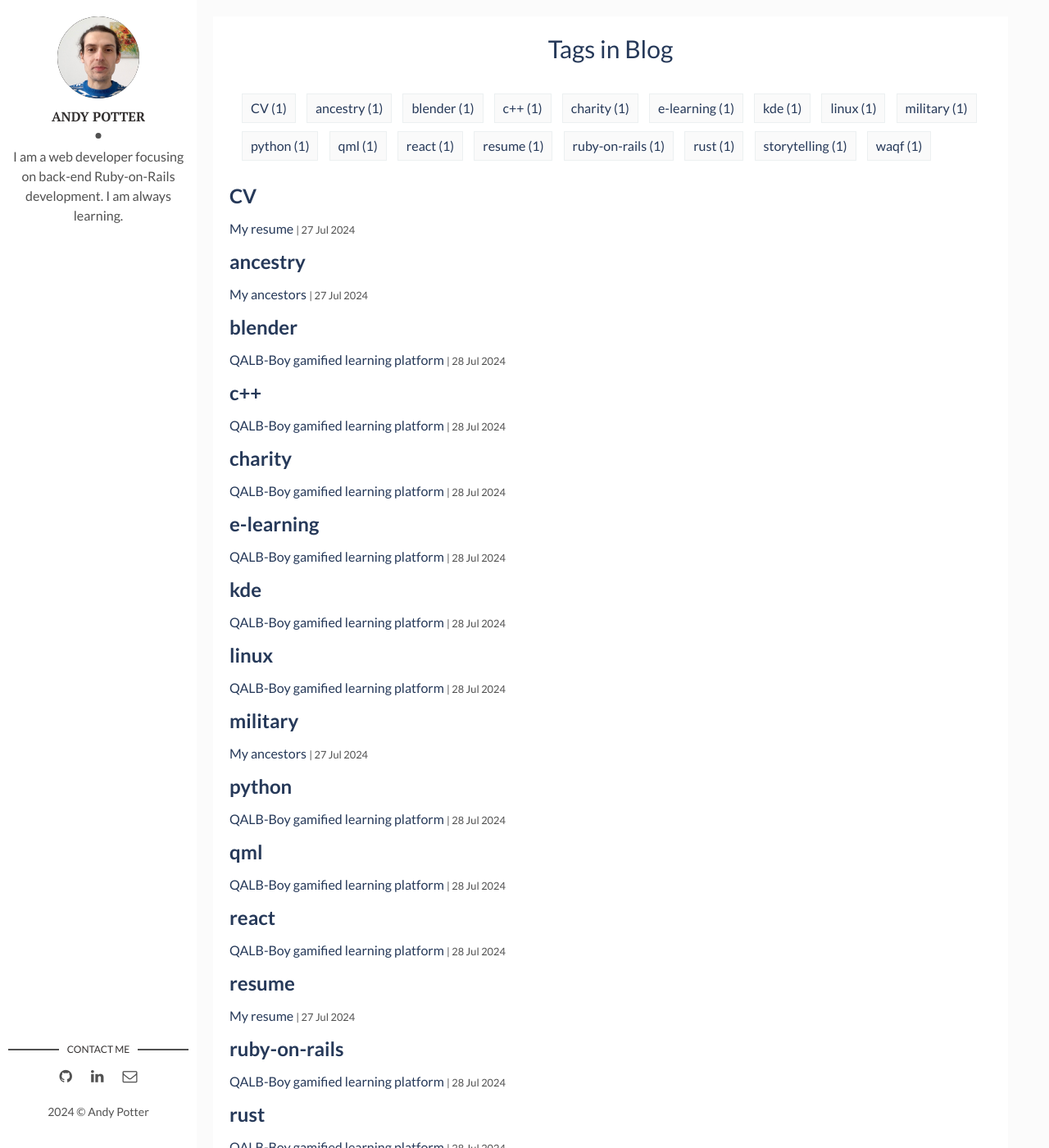
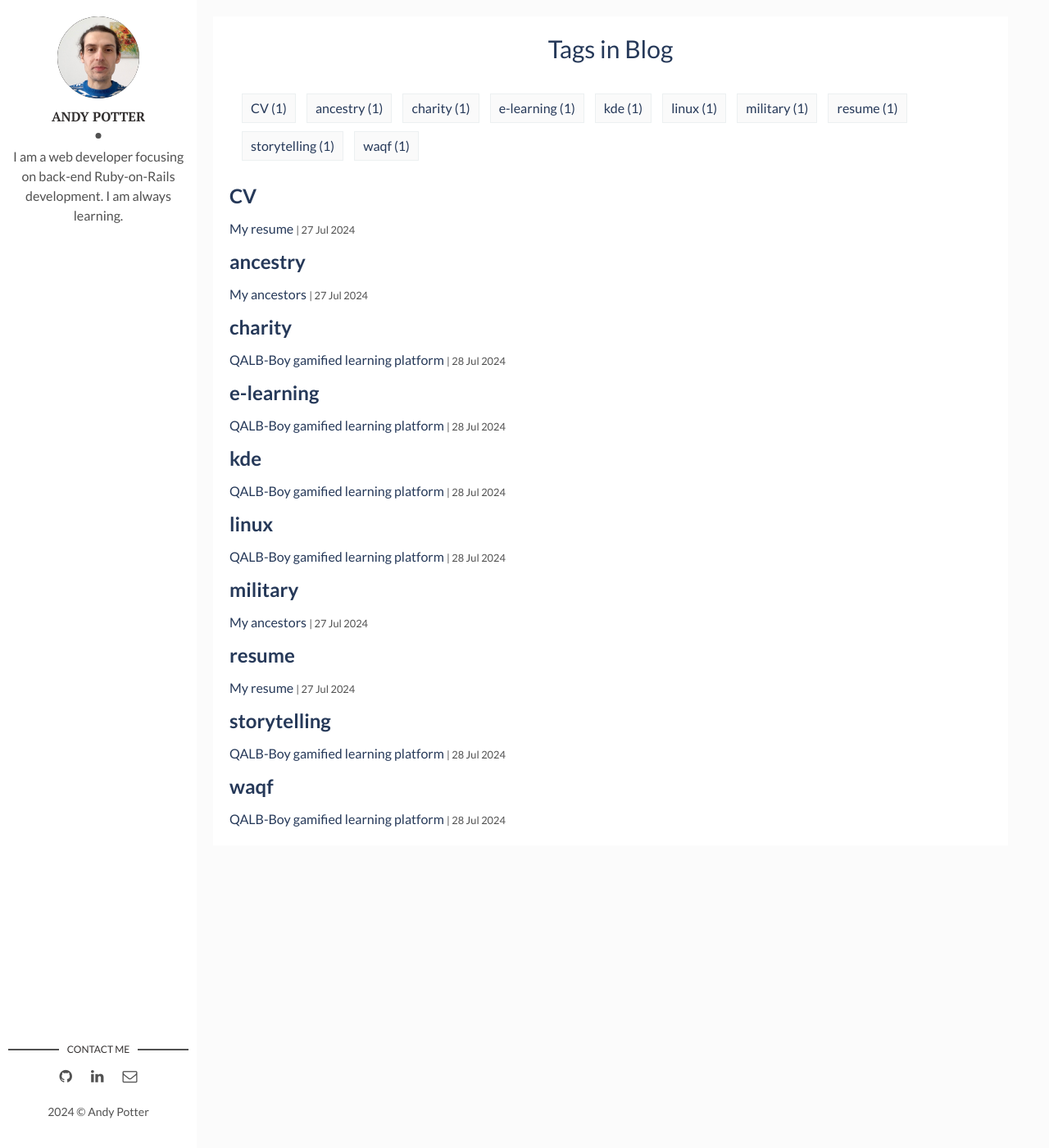
Before and after one commit to QALB-Boy/blog, a Jekyll site: the page built from tags.html, in a window 1280 px wide and 1400 px high. Shown: the whole window at 82% size. Built offline with Jekyll 4.4.1, drawn with Linux system fonts in a browser that asks for light colours; some of the changed text lies outside the part shown.

Commit message:
Remove tags

```diff
--- a/_posts/2017-04-06-qalb-boy-gamified-learning-platform.markdown
+++ b/_posts/2017-04-06-qalb-boy-gamified-learning-platform.markdown
@@ -5,14 +5,14 @@ date: 2024-07-28 13:32:20 +0300
 description: The aim is to provide scalable education to children in poverty
 img: vlcsnap-2024-07-28-18h40m14s482.png
 fig-caption: # Add figcaption (optional)
-tags: [charity, e-learning, storytelling, waqf, kde, linux, blender, react, rust, ruby-on-rails, c++, qml, python]
+tags: [charity, e-learning, storytelling, waqf, kde, linux]
 ---
 When I was studying Physics at the University of London Royal Holloway, I had an idea. What if there was a way to help teach poor kids through an app?
 
 ## QALB-Boy app
 The result of this thought process is now an app that is nearing completion for testing.
 
-<iframe width="840" height="473" src="https://www.youtube.com/embed/LotFMSYgq8w" title="YouTube video player" frameborder="0" allow="accelerometer; autoplay; clipboard-write; encrypted-media; gyroscope; picture-in-picture" allowfullscreen></iframe>
+<iframe width="420" height="236" src="https://www.youtube.com/embed/LotFMSYgq8w" title="YouTube video player" frameborder="0" allow="accelerometer; autoplay; clipboard-write; encrypted-media; gyroscope; picture-in-picture" allowfullscreen></iframe>
 
 QALB-Boy is an educational art-game-storytelling platform. Written in React, Rust, Ruby-on-Rails, C++ and Qml. Blender is used for the artwork.
 
```
